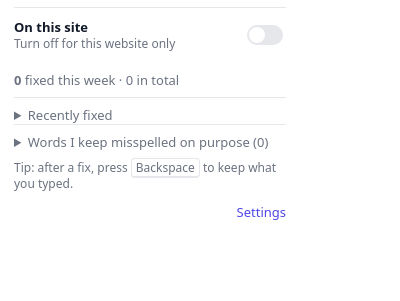
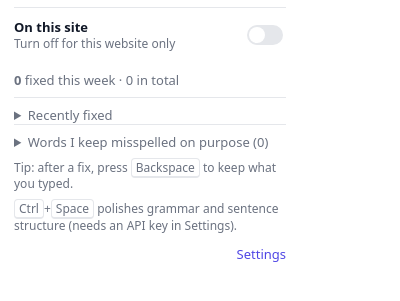
Before and after one commit to kartikpagariya25/spell-checker-, a browser extension: page popup/popup.html in a window 400 px wide. Shown: the part 97-398 px from the top of the page. Drawn offline with Linux system fonts and the light colour scheme.

Commit message:
feat(popup): show the Ctrl+Space hint

```diff
--- a/popup/popup.html
+++ b/popup/popup.html
@@ -49,6 +49,7 @@
   </details>
 
   <p class="hint">Tip: after a fix, press <kbd>Backspace</kbd> to keep what you typed.</p>
+  <p class="hint"><kbd>Ctrl</kbd>+<kbd>Space</kbd> polishes grammar and sentence structure (needs an API key in Settings).</p>
   <p class="footer"><button type="button" id="openOptions" class="link">Settings</button></p>
 
   <script src="../src/stats.js"></script>
```
